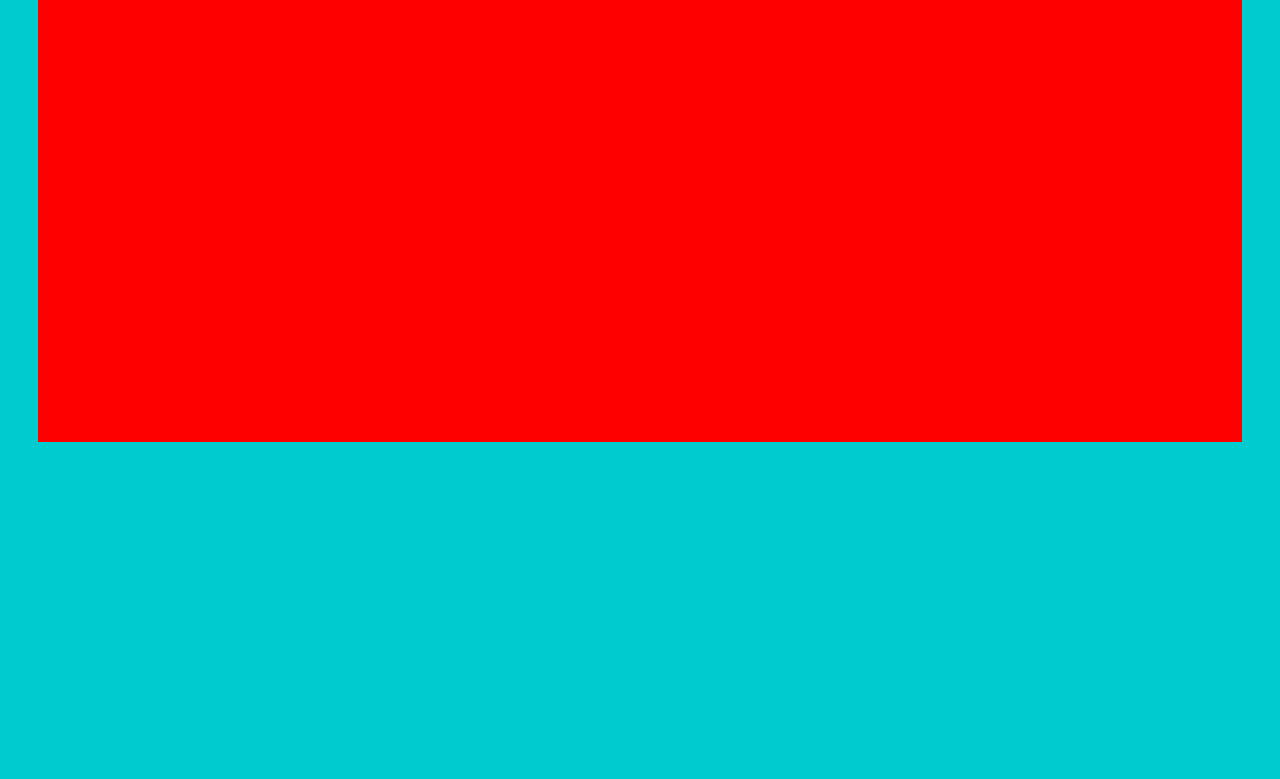
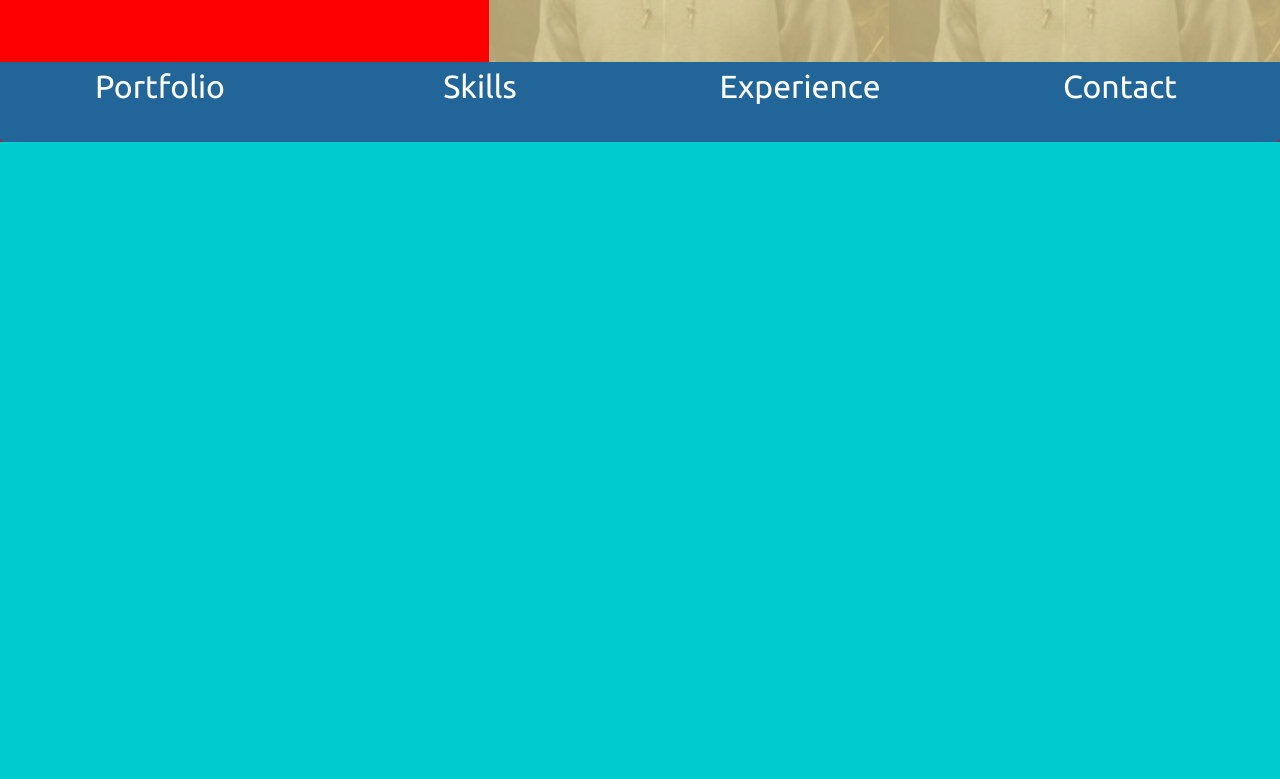
Before and after one commit to nandodrw/portfolio, a plain HTML site: page main.html in a window 1280 px wide. Shown: the part 658-1437 px from the top of the page. Drawn offline with nearby package versions, Linux system fonts and the light colour scheme.

Commit message:
close #2

```diff
--- a/initializers.js
+++ b/initializers.js
@@ -4,28 +4,61 @@
 
     //ajusting size of section dynamically
     var screenHeight = 600;
-    if(window.innerHeight){
+    if(window.innerHeight && window.innerHeight >= 600){
       screenHeight = window.innerHeight;
     };
     $(".section-container").css("height",String(screenHeight));
 
+    // responsive box on the map menu
 
-    var portfolioLocation = 1440;
-    var skillsLocation = 2180;
-    var experienceLocation = 3150;
-    var contactLocation = 4070;
-    var stops = [];
-    stops.push(portfolioLocation);
-    stops.push(skillsLocation);
-    stops.push(experienceLocation);
-    stops.push(contactLocation);
+    var blueBoxSize = $('#box1').height();
+    $('.box .left-face').css('width',String(blueBoxSize));
+    $('.box .right-face').css('width',String(blueBoxSize));
+
+    var trans_size = blueBoxSize / 2;
+
+    $('.box').css('transform','translate3d(0, 0, -'+trans_size+'px)');
+    $('.right-face').css("transform","rotate3d( 0, 1, 0, 90deg ) translate3d(0, 0,"+trans_size+"px)");
+    $('.left-face').css("transform","rotate3d( 0, -1, 0, 90deg ) translate3d(0, 0,"+trans_size+"px)");
+    $('.link_map').css("transform","translate3d(0, 0,"+trans_size+"px)");
+    $('.bottom-face').css("transform","rotate3d( -1, 0, 0, 90deg )   translate3d(0, 0, "+trans_size+"px)");
+    $('.top-face').css("transform","rotate3d( 1, 0, 0, 90deg )   translate3d(0, -"+trans_size+"px,0)");
+    var box_long = $("#box1").width() - (blueBoxSize/2);
+    $('.right-face').css("transform","rotate3d( 0, 1, 0, 90deg ) translate3d(0, 0,"+box_long+"px)");
 
 
-    var scrollingStopFlag = true;
-    var previousScroll = window.scrollY;
+    // hover for map boxes
 
-  	var trans_size = $("#box1").width();
-  	trans_size = trans_size - 25;
+    $('.box').mouseenter(function(e){
+      var proObj = {
+        "-webkit-animation": "dribling .3s linear",
+        "-moz-animation":    "dribling .3s linear",
+        "-o-animation":      "dribling .3s linear",
+        "animation":         "dribling .3s linear",
+        "transform": "rotate3d( 1, 0, 0, 15deg)"
+      }
+      $(this).css(proObj);
+    })
+    .mouseleave(function(e){
+      var blueBoxSize = $('#box1').height();
+      var trans_size = blueBoxSize / 2;
+
+        var proObj = {
+        "-webkit-animation": "none",
+        "-moz-animation":    "none",
+        "-o-animation":      "none",
+        "animation":         "none",
+        "transform": 'translate3d(0, 0, -'+trans_size+'px)'
+      }
+
+      $(this).css(proObj);
+    });
+
+
+
+
+
+    // trans_size = trans_size - 25;
 
     $('#box2').on( "mouseenter", function(){
       $('#box3').css("z-index","3")
@@ -36,10 +69,9 @@
       $('#box3').css("z-index","4")
     } );
 
-		$('.right-face').css("transform","rotate3d( 0, 1, 0, 90deg ) translate3d(0, 0,"+trans_size+"px)");
-    $('.left-face').css("transform","rotate3d( 0, -1, 0, 90deg ) translate3d(0, 0, 25px)");
 
-  	var detailProjectLength = $('.project-detail').width()/2;
+
+    var detailProjectLength = $('.project-detail').width()/2;
 
     $('.detail-box-right').css("transform","rotate3D(0,1,0,-90deg) translate3d(" + detailProjectLength + "px, 0, 0)" );
     $('.detail-box-left').css("transform","rotate3d(0,1,0,90deg) translate3d(-" + detailProjectLength + "px, 0, 0)" );
@@ -58,6 +90,19 @@
     //*************************************************************
     // preparing the stick scroll stop for each section of the page
     //*************************************************************
+
+    var portfolioLocation = 1440;
+    var skillsLocation = 2180;
+    var experienceLocation = 3150;
+    var contactLocation = 4070;
+    var stops = [];
+    stops.push(portfolioLocation);
+    stops.push(skillsLocation);
+    stops.push(experienceLocation);
+    stops.push(contactLocation);
+
+    var scrollingStopFlag = true;
+    var previousScroll = window.scrollY;
 
     var stopIt = function(flag,prev,last,stopPoints){
       if(flag){
@@ -153,15 +198,31 @@
 
   $( window ).resize(function() {
 
+    //ajusting size of section dynamically
+     var screenHeight = 600;
+    if(window.innerHeight && window.innerHeight >= 600){
+      screenHeight = window.innerHeight;
+    };
+    $(".section-container").css("height",String(screenHeight));
 
-    var trans_size = $("#box1").width();
+    // map or inex resizing
 
-    trans_size = trans_size - 25;
+    var blueBoxSize = $('#box1').height();
+    $('.box .left-face').css('width',String(blueBoxSize));
+    $('.box .right-face').css('width',String(blueBoxSize));
 
+    var trans_size = blueBoxSize / 2;
+
+    $('.box').css('transform','translate3d(0, 0, -'+trans_size+'px)');
     $('.right-face').css("transform","rotate3d( 0, 1, 0, 90deg ) translate3d(0, 0,"+trans_size+"px)");
-    $('.left-face').css("transform","rotate3d( 0, -1, 0, 90deg ) translate3d(0, 0, 25px)");
+    $('.left-face').css("transform","rotate3d( 0, -1, 0, 90deg ) translate3d(0, 0,"+trans_size+"px)");
+    $('.link_map').css("transform","translate3d(0, 0,"+trans_size+"px)");
+    $('.bottom-face').css("transform","rotate3d( -1, 0, 0, 90deg )   translate3d(0, 0, "+trans_size+"px)");
+    $('.top-face').css("transform","rotate3d( 1, 0, 0, 90deg )   translate3d(0, -"+trans_size+"px,0)");
+    var box_long = $("#box1").width() - (blueBoxSize/2);
+    $('.right-face').css("transform","rotate3d( 0, 1, 0, 90deg ) translate3d(0, 0,"+box_long+"px)");
 
-    var detailProjectLength = $('.project-detail').width()/2;
+    // projects resizing
 
     $('.detail-box-right').css("transform","rotate3D(0,1,0,-90deg) translate3d(" + detailProjectLength + "px, 0, 0)" );
     $('.detail-box-left').css("transform","rotate3d(0,1,0,90deg) translate3d(-" + detailProjectLength + "px, 0, 0)" );
@@ -177,12 +238,7 @@
     $('.project-spects').css("transform","translate3d(0, 0, -"+spectProjectLength+"px)");
     $('.spects-box-back').css("transform","translate3d(0, 0, -"+spectProjectLength+"px)");
 
-    //ajusting size of section dynamically
-    var screenHeight = 600;
-    if(window.innerHeight){
-      screenHeight = window.innerHeight;
-    };
-    $(".section-container").css("height",String(screenHeight));
+
 
 
   });
--- a/styles.css
+++ b/styles.css
@@ -59,18 +59,25 @@ p {
 	border-bottom-left-radius:4px;
 }
 
+.section-container{
+	width: 100%;
+}
+
+.border-box{
+	width: 100%;
+	height: 3%;
+}
 
 /*****************************************************/
 /*************        Header         *****************/
 /*****************************************************/
 
-header {
-	position: absolute;
-	z-index: 2;
+.header-box {
+	height: 20%;
 	width: 100%;
-	top: 30px;
 	text-align: center;
 	color: white;
+	overflow: hidden;
 }
 section h1{
 	font-size:350%;
@@ -90,6 +97,7 @@ section h2{
 	background-image: url("images/smoke.jpg");
 	background-repeat: no-repeat;
 	background-size: cover;
+	height: 100%;
 }
 
 .header{
@@ -105,7 +113,9 @@ section h2{
 	linear-gradient(to right, rgba(250,250,250,0.2) 1px, transparent 1px);;
 	background-size:10px 10px, 10px 10px, 10px 10px, 10px 10px;
 	background-position:-2px -2px, -2px -2px, -1px -1px, -1px -1px;
-	padding: 1.5em 0 1.6em 0;
+	height: 100%;
+	width: 100%;
+	display: table;
 }
 
 /*****************************************************/
@@ -114,25 +124,32 @@ section h2{
 
 section#map {
 	position: absolute;
-	top: 300px;
+	top: 0px;
 	z-index: 1;
 	text-align: center;
-	width: 94%%;
-	/*height: 600px;*/
-	margin-left:3%;
-	margin-right: 3%;
-	border-radius:4px;
+	width: 100%;
 	background: rgba(256, 256, 256, 1);
 }
 
+/*#map .section-container{
+	padding: 4%;
+}*/
+
+.map-main-box{
+	width: 92%;
+	height: 68%;
+	margin-left: 4%;
+	margin-right: 4%;
+}
 
 .about_container{
+	height: 90%;
 	width: 38.2%;
 	float: left;
 }
 
 .about{
-	height: 114.6px;
+	/*height: 114.6px;*/
 	vertical-align: middle;
 	line-height: 120px;
 	font-weight:700;
@@ -140,16 +157,16 @@ section#map {
 }
 
 .about_content{
-	height:155.4px;
+	/*height:155.4px;*/
 	padding-bottom:15px;
 	padding-top:15px;
 	overflow:hidden;
 }
 
 .photo{
+	height: 90%;
 	width: 61.8%;
 	float: left;
-	height: 300px;
 	background-image:url("images/me.jpeg");
 	border-top-right-radius:4px;
 
@@ -207,7 +224,7 @@ section#map {
 .link_map_container{
 	width: 100%;
 	float: left;
-	height: 50px;
+	height: 10%;
 	/*order-bottom-right-radius:4px;
 	border-bottom-left-radius:4px;*/
   perspective: 500px;
@@ -229,7 +246,7 @@ section#map {
   position:relative;
   float: left;
 	transform-style: preserve-3d;
-	transform: translate3d(0, 0, -25px);
+	/*transform: translate3d(0, 0, -25px);*/
   cursor: pointer;
 }
 
@@ -238,23 +255,22 @@ section#map {
   position: absolute;
 	width: 100%;
 	height: 100%;
-	transform: rotate3d( 1, 0, 0, 90deg ) translate3d(0, 0, 25px);
+	transform-origin: center top;
+	/*transform: rotate3d( 1, 0, 0, 90deg);*/
    backface-visibility: hidden;
 }
 
 .left-face{
   background-color:rgba(7, 19, 28, 1);
-  height: 50px;
-  width: 50px;
+  height: 100%;
   position: absolute;
 }
 
 .right-face {
   background-color:rgba(7, 19, 28, 1);
-  height: 50px;
-  width: 50px;
+  height: 100%;
   position: absolute;
-  float : right;
+  /*float : right;*/
 }
 
 .link_map {
@@ -265,10 +281,7 @@ section#map {
 	background-color:rgba(34, 102, 153, 1);
 	font-size: 200%;
   position: absolute;
-	transform: translate3d(0, 0, 25px);
-  /* transition:border 5s ease; */
-  transition: border-width 5s ease;
-  transition: border-color 5s ease;
+	/*transform: translate3d(0, 0, 25px);*/
 }
 
 .link_map:active{
@@ -291,7 +304,7 @@ section#map {
   position: relative;
 	width: 100%;
 	height: 100%;
-	transform: rotate3d( -1, 0, 0, 90deg )   translate3d(0, 0, 25px);
+	/*transform: rotate3d( -1, 0, 0, 90deg ) translate3d(0, 0, 25px);*/
    backface-visibility: hidden;
 }
 
@@ -311,96 +324,10 @@ section#map {
   z-index: 2;
 }
 
-.box {
-	width: 25%;
-	height: 100%;
-  position:relative;
-  float: left;
-	transform-style: preserve-3d;
-	transform: translate3d(0, 0, -25px);
-  cursor: pointer;
-}
 
-.top-face{
-	background-color:rgba(17, 44, 65, 1);
-  position: absolute;
-	width: 100%;
-	height: 100%;
-	transform: rotate3d( 1, 0, 0, 90deg ) translate3d(0, 0, 25px);
-   backface-visibility: hidden;
-}
-
-.left-face{
-  background-color:rgba(7, 19, 28, 1);
-  height: 50px;
-  width: 50px;
-  position: absolute;
-}
-
-.right-face {
-  background-color:rgba(7, 19, 28, 1);
-  height: 50px;
-  width: 50px;
-  position: absolute;
-  float : right;
-}
-
-.link_map {
-	color: white;
-	width: 100%;
-  height: 100%;
-  overflow: hidden;
-	background-color:rgba(34, 102, 153, 1);
-	font-size: 200%;
-  position: absolute;
-	transform: translate3d(0, 0, 25px);
-  /* transition:border 5s ease; */
-  transition: border-width 5s ease;
-  transition: border-color 5s ease;
-  display:table-cell;
-}
-
-.link_map:hover{
-  border-width: 3px;
-  border-color: white;
-  border-style: solid;
-}
-
-.bottom-face{
-	background-color:rgba(17, 44, 65, 1);
-  position: relative;
-	width: 100%;
-	height: 100%;
-	transform: rotate3d( -1, 0, 0, 90deg )   translate3d(0, 0, 25px);
-   backface-visibility: hidden;
-}
-
-#box1{
-  z-index: 2;
-}
-
-#box2{
-  z-index: 3;
-}
-
-#box3{
-  z-index: 3;
-}
-
-#box4{
-  z-index: 2;
-}
-
-.box:hover {
-	-webkit-animation: dribling .3s linear;
-  -moz-animation:    dribling .3s linear;
-  -o-animation:      dribling .3s linear;
-  animation:         dribling .3s linear;
-  /*transform: rotate3d( 1, 0, 0, 25deg );*/
-
-  animation: dribling .3s linear;
-  transform: rotate3d( 1, 0, 0, 15deg );
-}
+/*hover defined on initializers.js*/
+/*.box:hover {
+}*/
 
 @-keyframes dribling {
   0% {transform: rotate3d( 0, 0, 0, 0 );}
```
